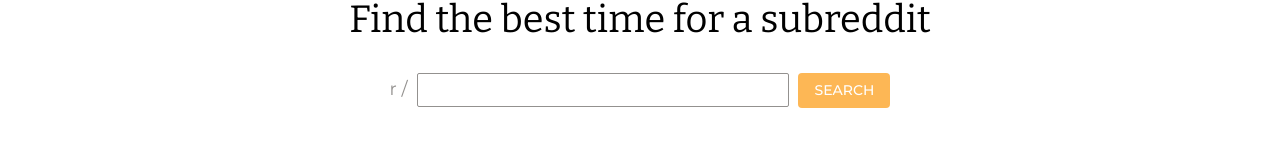
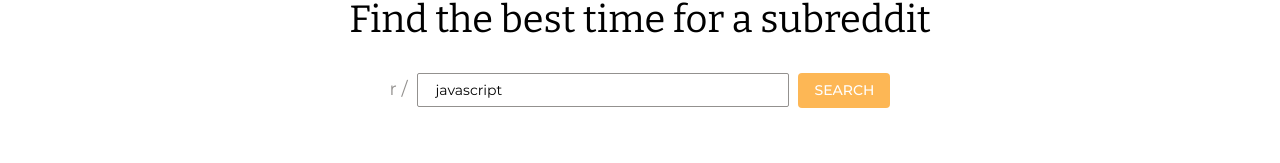
Before and after one commit to profydev/reddit-timer-pierrelstan, a React (Create React App) app: page /search/javascript in a window 1280 px wide. Shown: the part 130-293 px from the top of the page. Built offline with nearby package versions, Linux system fonts and the light colour scheme.

Commit message:
Add subreddit

```diff
--- a/src/pages/Search.js
+++ b/src/pages/Search.js
@@ -5,13 +5,13 @@
 export default function Search() {
   const history = useHistory();
 
-  const id = useParams();
+  const { subreddit } = useParams();
 
   const [search, setSearch] = useState('');
 
   useEffect(() => {
-    setSearch(id.search);
-  }, [id]);
+    setSearch(subreddit);
+  }, [subreddit]);
 
   const handleChangeState = (e) => {
     setSearch(e.target.value);
```
